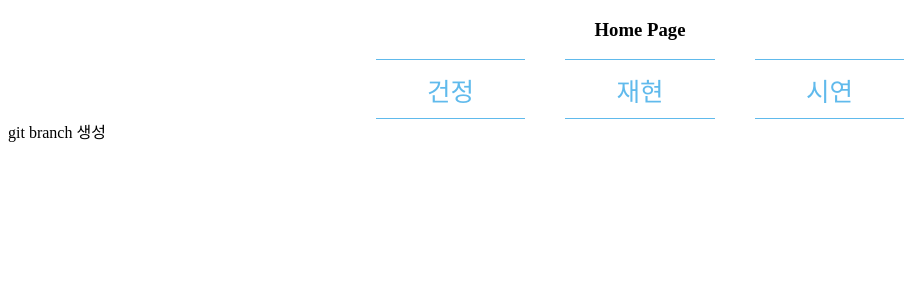
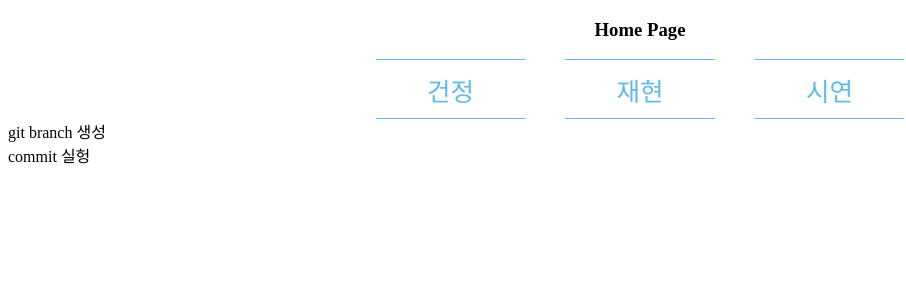
Before and after one commit to JuGeonjeong/newbie, a React (Create React App) app: page /k in a window 1280 px wide. Shown: the top 300 px of the page, without its empty margins (0-906 px from the left). Built offline with nearby package versions, Linux system fonts and the light colour scheme.

Commit message:
커밋 실험 중

```diff
--- a/src/K/K.js
+++ b/src/K/K.js
@@ -1,5 +1,10 @@
 function App2({ history }) {
-  return <div>git branch 생성</div>;
+  return (
+    <>
+      <div>git branch 생성</div>
+      <div>commit 실헝</div>
+    </>
+  );
 }
 
 export default App2;
```
